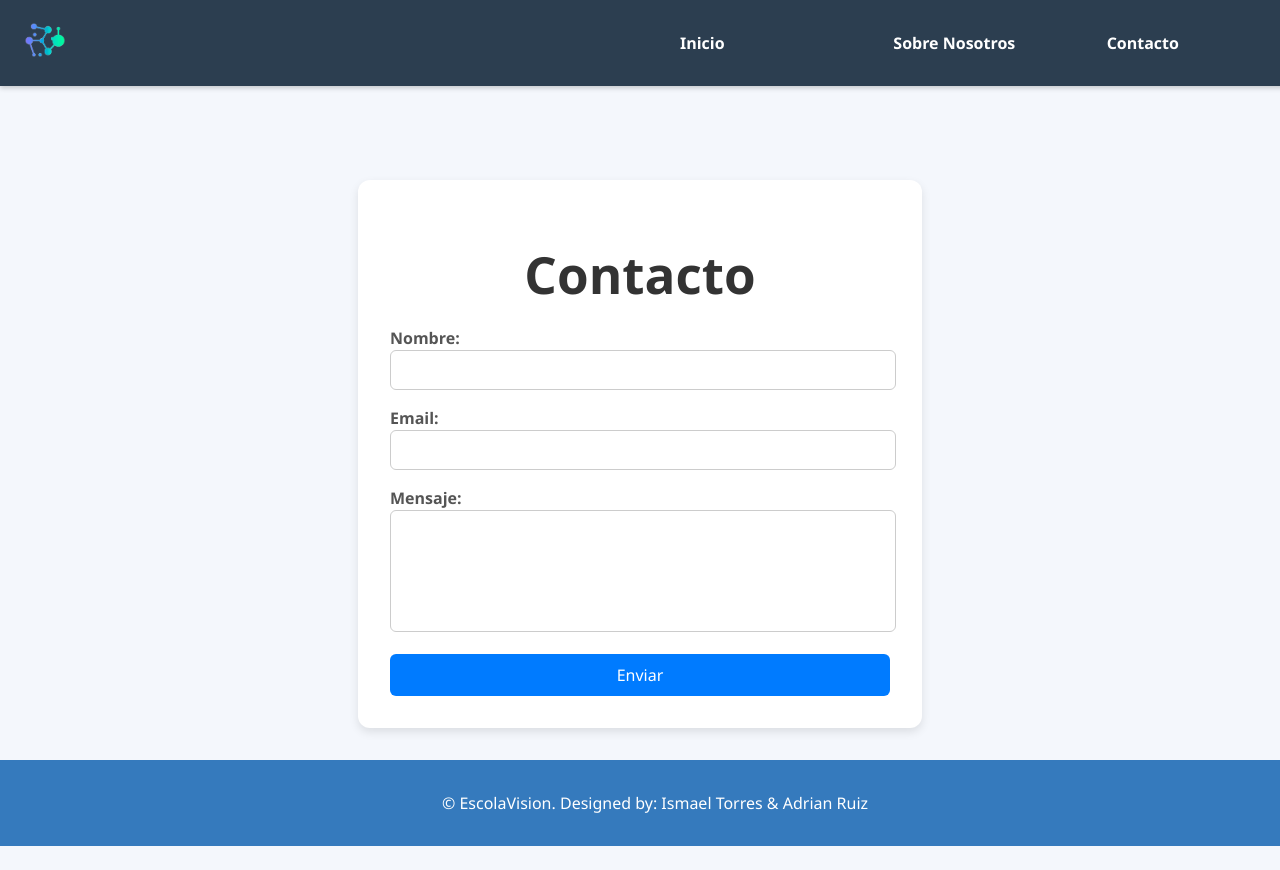
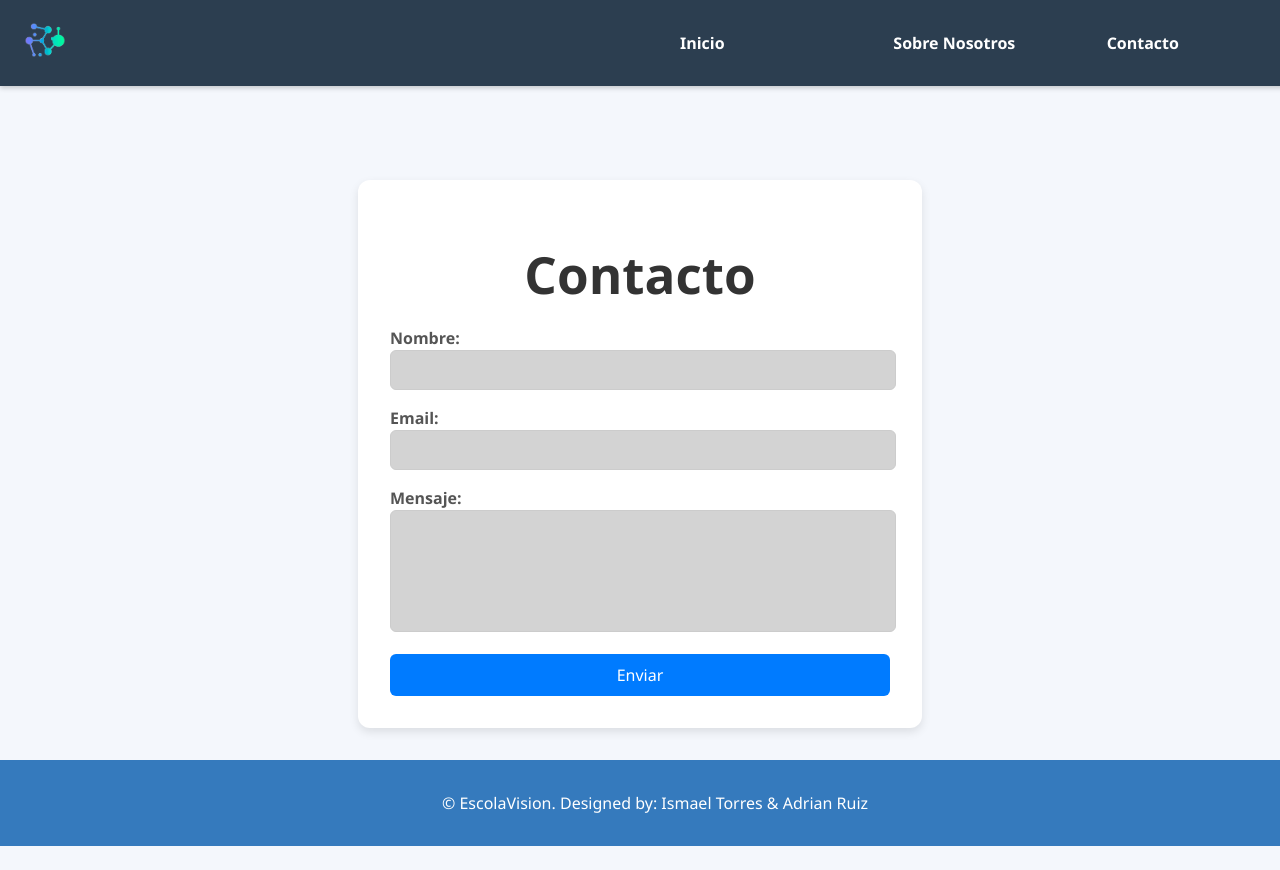
Before and after one commit to Ismaeltg05/Web-Escolavision, a React (Vite) app: page /Web-Escolavision/contact in a window 1280 px wide. Shown: the top 870 px of the page. Built offline with nearby package versions, Linux system fonts and the light colour scheme.

Commit message:
Configurado para GitHub Pages

```diff
--- a/src/pages/Contact.module.css
+++ b/src/pages/Contact.module.css
@@ -36,6 +36,8 @@ input, textarea {
   border: 1px solid #ccc;
   border-radius: 6px;
   font-size: 1rem;
+  background-color: lightgray;
+  color: black;
 }
 
 textarea {
```
